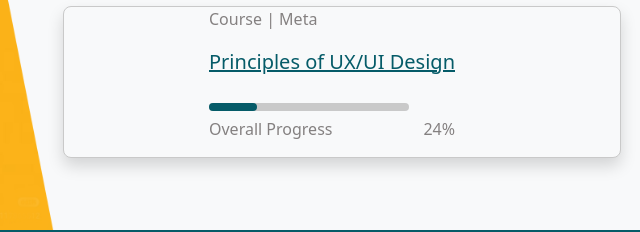
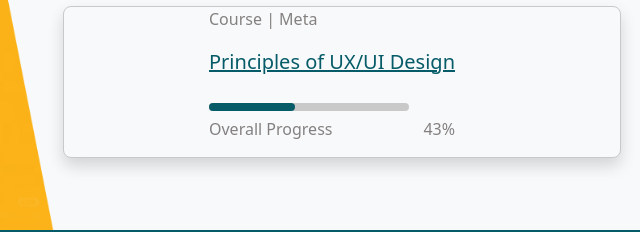
Before and after one commit to muthumaliperera/PortfolioBSMuthumaliPerera, a website: page index.html in a window 1280 px wide. Shown: the part 1500-1732 px from the top of the page, 298-938 px from the left. Drawn offline with nearby package versions, Linux system fonts and the light colour scheme.

Commit message:
updated progress

```diff
--- a/index.html
+++ b/index.html
@@ -273,11 +273,11 @@
                     <p class="fs-5 text-dark"><a href="https://www.coursera.org/learn/principles-of-ux-ui-design"  target="_blank">Principles of UX/UI Design</a></p>
                     <div class="">
                       <span class=" bg-color9 rounded-3 " style="display:inline-block; width: 200px; height:8px; position:relative;">
-                        <span class=" bg-primary rounded-3 " style="display:inline-block; position:absolute; width: 24%; height:100%;"></span>
+                        <span class=" bg-primary rounded-3 " style="display:inline-block; position:absolute; width: 43%; height:100%;"></span>
                     </span>
                     <div class="d-flex text-color8 justify-content-between">
                         <p class="">Overall Progress</p>
-                        <p >24%</p>
+                        <p >43%</p>
                     </div>
 
                     </div>
```
